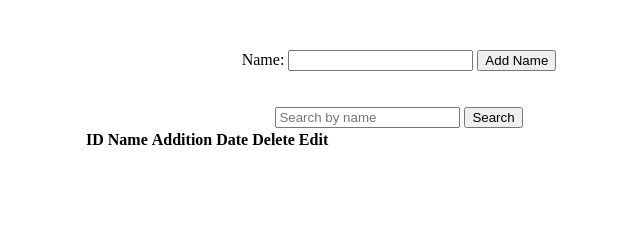
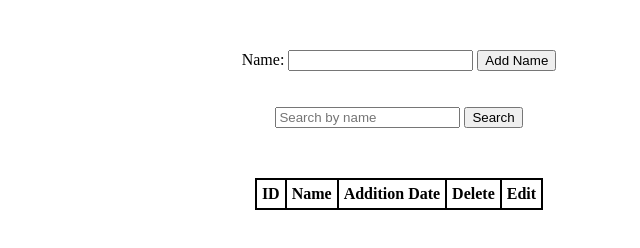
Before and after one commit to HowardDaniels/my_simple_fullstack_applet, a plain HTML site: page client/index.html in a window 1280 px wide. Shown: the whole page, without its empty margins (241-881 px from the left). Drawn offline with Linux system fonts and the light colour scheme.

Commit message:
added table styling

```diff
--- a/client/index.css
+++ b/client/index.css
@@ -3,3 +3,16 @@ main{
     margin: 50px auto;
     text-align: center;
 }
+
+table{
+    margin: 50px auto;
+}
+
+table, th, td{
+    border-collapse: collapse;
+    border: 2px solid black;
+}
+
+th, td{
+    padding: 5px;
+}
```
